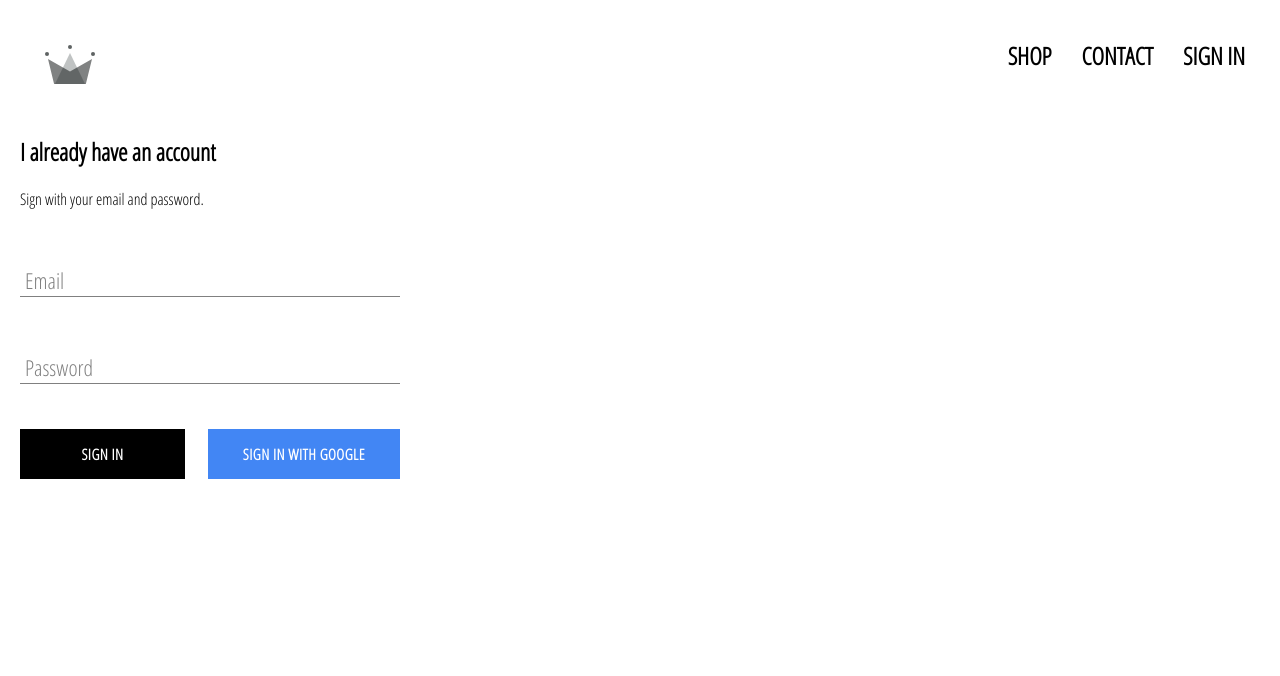
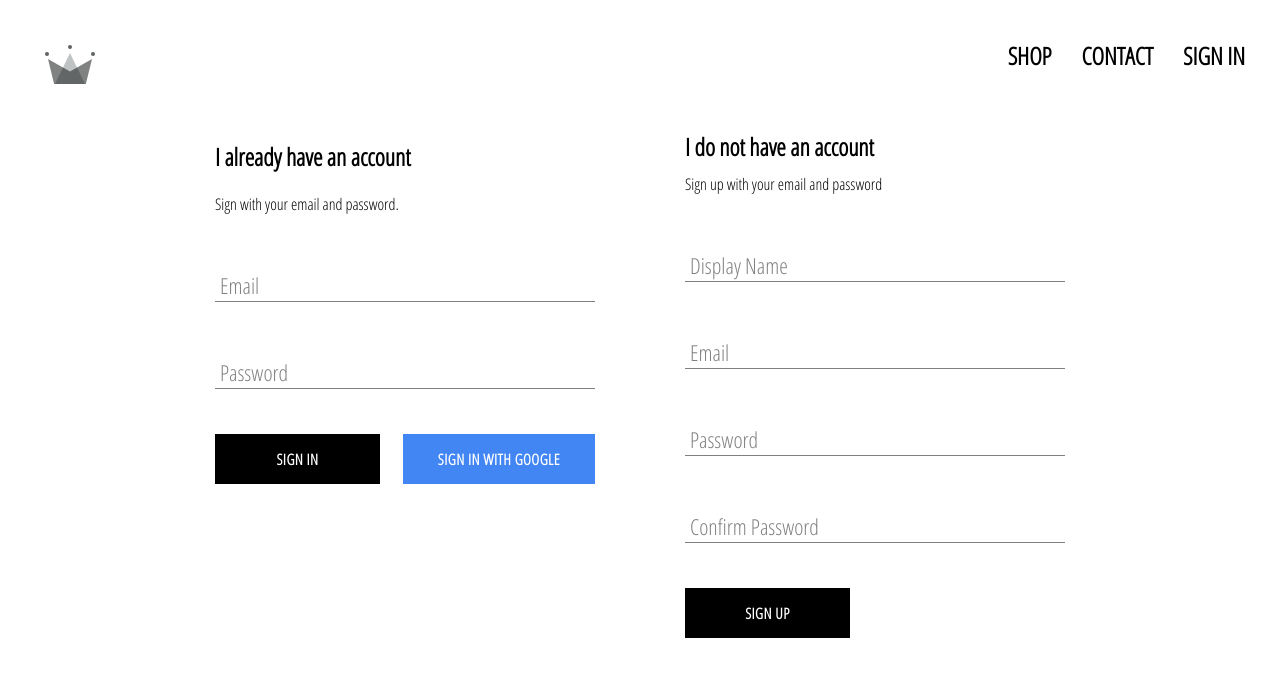
Before and after one commit to SuperHoneyBear/clothing, a React (Create React App) app: page /signin in a window 1280 px wide. Shown: the top 676 px of the page. Built offline with nearby package versions, Linux system fonts and the light colour scheme; no server answers.

Commit message:
add: use firebase utils store sign up user documents

```diff
--- a/src/App.js
+++ b/src/App.js
@@ -4,7 +4,7 @@ import HomePage from "./pages/homepage/homepage.component.jsx";
 import ShopPage from "./pages/shoppage/shoppage.component.jsx";
 import Header from "./components/header/header.component.jsx";
 import SignInAndSignUp from "./pages/sign-in-and-sign-up/sign-in-and-sign-up.component";
-import { auth } from "./firebase/firebase.utils";
+import { auth, createUserProfileDocument } from "./firebase/firebase.utils";
 import { Component } from "react";
 
 class App extends Component {
@@ -18,11 +18,23 @@ class App extends Component {
   unsubscribeFromAuth = null;
 
   componentDidMount() {
-    this.unsubscribeFromAuth = auth.onAuthStateChanged((user) => {
-      this.setState({ currentUser: user });
-      console.log(user);
+    this.unsubscribeFromAuth = auth.onAuthStateChanged(async (userAuth) => {
+      if (userAuth) {
+        const userRef = await createUserProfileDocument(userAuth);
+        userRef.onSnapshot((snapShot) => {
+          this.setState({
+            currentUser: {
+              id: snapShot.id,
+              ...snapShot.data(),
+            },
+          });
+          console.log(this.state);
+        });
+      }
+      this.setState({ currentUser: userAuth });
     });
   }
+
   componentWillUnmount() {
     this.unsubscribeFromAuth();
   }
--- /dev/null
+++ b/src/components/sign-up/sign-up.component.jsx
@@ -0,0 +1,65 @@
+import './sign-up.styles.scss'
+
+import FormInput from '../form-input/form-input.component';
+import CustomButton from '../custom-button/custom-button.component';
+
+import {auth,createUserProfileDocument} from '../../firebase/firebase.utils'
+
+import React, { Component } from 'react';
+
+class SignUp extends Component {
+    constructor() {
+        super();
+        this.state={
+            displayName:'',
+            email:'',
+            password:'',
+            confirmPassword:''
+        }
+
+    }
+
+    handleSubmit=async (event)=>{
+        event.preventDefault()
+        const {displayName,email,password,confirmPassword} = this.state
+
+        if(password !== confirmPassword){
+            alert("Password don't match")
+            return
+        }
+        try {
+            const {user}=await auth.createUserWithEmailAndPassword(email,password)
+            await createUserProfileDocument(user,{displayName})
+            this.setState({displayName:'',
+            email:'',
+            password:'',
+            confirmPassword:''})
+        } catch (error) {
+            console.error(error)
+        }
+    }
+
+    handleChange=event=>{
+        const {name,value}=event.target
+        this.setState({[name]:value})
+    }
+
+    render() {
+        const {displayName,email,password,confirmPassword} = this.state
+        return (
+            <div className='sign-up'>
+                <h2 className='title'>I do not have an account</h2>
+                <span>Sign up with your email and password</span>
+                <form className='sign-up-form' onSubmit={this.handleSubmit}>
+                    <FormInput type='text' name='displayName' value={displayName} onChange={this.handleChange} label='Display Name' required />
+                    <FormInput type='email' name='email' value={email} onChange={this.handleChange} label='Email' required />
+                    <FormInput type='password' name='password' value={password} onChange={this.handleChange} label='Password' required />
+                    <FormInput type='password' name='confirmPassword' value={confirmPassword} onChange={this.handleChange} label='Confirm Password' required />
+                    <CustomButton type='submit'>Sign Up</CustomButton>
+                </form>
+            </div>
+        );
+    }
+}
+
+export default SignUp;
--- /dev/null
+++ b/src/components/sign-up/sign-up.styles.scss
@@ -0,0 +1,8 @@
+.sign-up {
+  display: flex;
+  flex-direction: column;
+  width: 380px;
+  .title {
+    margin: 10px 0;
+  }
+}
--- a/src/firebase/firebase.utils.js
+++ b/src/firebase/firebase.utils.js
@@ -11,8 +11,27 @@ const config = {
   appId: "1:578796995143:web:0287e1aadbe2871a99a762",
   measurementId: "G-8W5VYCTQYE",
 };
+firebase.initializeApp(config);
 
-firebase.initializeApp(config);
+export const createUserProfileDocument = async (userAuth, additionalData) => {
+  if (!userAuth) return;
+  const userRef = firestore.doc(`user/${userAuth.uid}`);
+  const snapShot = await userRef.get();
+
+  if (!snapShot.exists) {
+    const { displayName, email } = userAuth;
+    // console.log(userAuth);
+    const createdAt = new Date();
+
+    try {
+      await userRef.set({ displayName, email, createdAt, ...additionalData });
+    } catch (error) {
+      console.log("Error creating user", error.message);
+    }
+  }
+
+  return userRef;
+};
 
 export const auth = firebase.auth();
 export const firestore = firebase.firestore();
--- a/src/pages/sign-in-and-sign-up/sign-in-and-sign-up.component.jsx
+++ b/src/pages/sign-in-and-sign-up/sign-in-and-sign-up.component.jsx
@@ -1,8 +1,9 @@
 import './sign-in-and-sign-up.styles.scss'
 import SignIn from '../../components/sign-in/sign-in.component';
+import SignUp from '../../components/sign-up/sign-up.component';
 
 const SignInAndSignUp =()=>(
-    <div className='sign-in-and-sign-up'><SignIn /></div>
+    <div className='sign-in-and-sign-up'><SignIn /><SignUp /></div>
 )
 
 export default SignInAndSignUp
--- a/src/pages/sign-in-and-sign-up/sign-in-and-sign-up.styles.scss
+++ b/src/pages/sign-in-and-sign-up/sign-in-and-sign-up.styles.scss
@@ -0,0 +1,6 @@
+.sign-in-and-sign-up {
+  width: 850px;
+  display: flex;
+  justify-content: space-between;
+  margin: 30px auto;
+}
```
Also changed, not shown: 1 other file (tests, documents, lock files or other folders).
